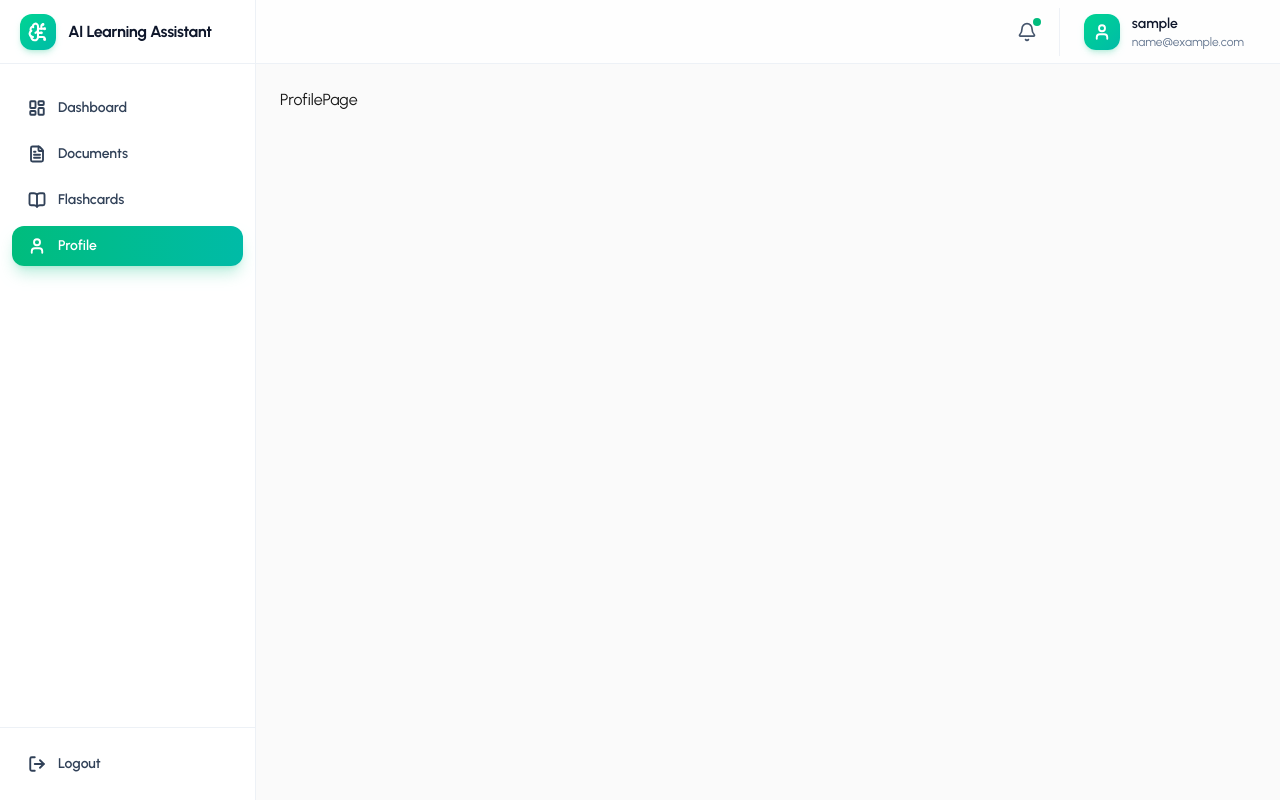
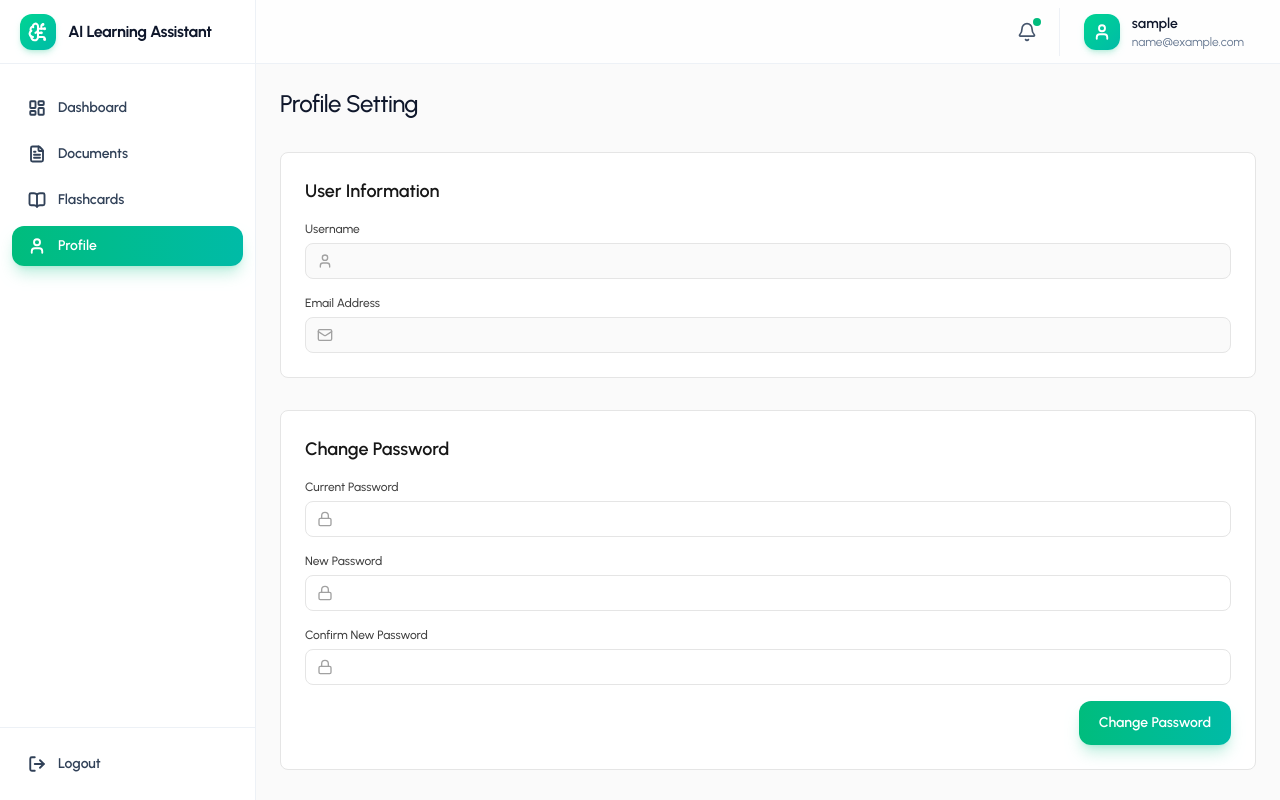
Before and after one commit to tee4tao/AI-Learning-Assistant, a React (Vite) app in the folder frontend/ai-learning-assistant/: page /profile in a window 1280 px wide. Built offline with nearby package versions, Linux system fonts and the light colour scheme; no server answers; sample sign-in values are in the browser's storage.

Commit message:
feat: implement ProfilePage with user information display and password change functionality

```diff
--- a/frontend/ai-learning-assistant/src/pages/profile/ProfilePage.jsx
+++ b/frontend/ai-learning-assistant/src/pages/profile/ProfilePage.jsx
@@ -1,8 +1,147 @@
-import React from 'react'
+import React, { useEffect, useState } from 'react'
+import PageHeader from '../../components/common/PageHeader';
+import { Lock, Mail, User } from 'lucide-react';
+import Button from '../../components/common/Button';
+import authService from '../../services/authService';
+import toast from 'react-hot-toast';
+import Spinner from '../../components/common/Spinner';
 
 const ProfilePage = () => {
+
+  const [loading, setLoading] = useState(true);
+  const [passwordLoading, setPasswordLoading] = useState(false);
+
+  const [username, setUsername] = useState('');
+  const [email, setEmail] = useState('');
+  const [currentPassword, setCurrentPassword] = useState('');
+  const [newPassword, setNewPassword] = useState('');
+  const [confirmNewPassword, setConfirmNewPassword] = useState('');
+
+
+  useEffect(()=>{
+    const fetchProfile = async () =>{
+      try {
+        const {data} = await authService.getProfile();
+        setUsername(data.user.username);
+        setEmail(data.user.email);
+      } catch (error) {
+        toast.error('Failed to fetch profile');
+        console.error(error);
+      } finally {
+        setLoading(false);
+      }
+    }
+    fetchProfile();
+  },[])
+
+  const handleChangePassword = async (e) => {
+    e.preventDefault();
+    if (newPassword !== confirmNewPassword) {
+      toast.error('New passwords do not match');
+      return;
+    }
+    if (newPassword.length < 6) {
+      toast.error('New password must be at least 6 characters long');
+      return;
+    }
+    setPasswordLoading(true);
+    try {
+      await authService.changePassword({currentPassword, newPassword});
+      toast.success('Password changed successfully');
+      setCurrentPassword('');
+      setNewPassword('');
+      setConfirmNewPassword('');
+    } catch (error) {
+      toast.error('Failed to change password');
+    } finally {
+      setPasswordLoading(false);
+    }
+  }
+
+  if (loading) {
+    return <Spinner />
+  }
+
   return (
-    <div>ProfilePage</div>
+    <div>
+      <PageHeader title={"Profile Setting"} />
+
+      <div className="space-y-8">
+        {/* User Information Display */}
+        <div className="bg-white border border-neutral-200 rounded-lg p-6">
+          <h3 className="text-lg font-semibold text-neutral-900 mb-4">
+            User Information
+          </h3>
+          <div className="space-y-4">
+            <div>
+              <label className="block text-xs font-medium text-neutral-700 mb-1.5">Username</label>
+              <div className="relative">
+              <div className="absolute inset-y-0 left-0 pl-3 flex items-center pointer-events-none">
+                <User className='size-4 text-neutral-400' />
+              </div>
+              <p className="w-full h-9 pl-9 pr-3 pt-2 border border-neutral-200 rounded-lg bg-neutral-50 text-sm text-neutral-900">{username}</p>
+            </div>
+            </div>
+            <div>
+              <label className="block text-xs font-medium text-neutral-700 mb-1.5">Email Address</label>
+              <div className="relative">
+              <div className="absolute inset-y-0 left-0 pl-3 flex items-center pointer-events-none">
+                <Mail className='size-4 text-neutral-400' />
+              </div>
+              <p className="w-full h-9 pl-9 pr-3 pt-2 border border-neutral-200 rounded-lg bg-neutral-50 text-sm text-neutral-900">{email}</p>
+            </div>
+            </div>
+          </div>
+        </div>
+
+        {/* Password Change Form */}
+        <div className="bg-white border border-neutral-200 rounded-lg p-6">
+          <h3 className="text-lg font-semibold text-neutral-900 mb-4">
+            Change Password
+          </h3>
+          <form className="" onSubmit={handleChangePassword} className="space-y-4">
+            <div>
+              <label className="block text-xs font-medium text-neutral-700 mb-1.5">
+                Current Password
+              </label>
+              <div className="relative">
+                <div className="absolute inset-y-0 left-0 pl-3 flex items-center pointer-events-none">
+                  <Lock className='size-4 text-neutral-400' />
+                </div>
+                <input type="password" value={currentPassword} onChange={(e) => setCurrentPassword(e.target.value)} required className="w-full h-9 pl-9 pr-3 border border-neutral-200 rounded-lg bg-white text-sm text-neutral-900 placeholder-neutral-400 transition-colors duration-150 focus:outline-none focus:ring-2 focus:ring-[#00d492] focus:border-transparent" />
+              </div>
+            </div>
+            <div>
+              <label className="block text-xs font-medium text-neutral-700 mb-1.5">
+                New Password
+              </label>
+              <div className="relative">
+                <div className="absolute inset-y-0 left-0 pl-3 flex items-center pointer-events-none">
+                  <Lock className='size-4 text-neutral-400' />
+                </div>
+                <input type="password" value={newPassword} onChange={(e) => setNewPassword(e.target.value)} required className="w-full h-9 pl-9 pr-3 border border-neutral-200 rounded-lg bg-white text-sm text-neutral-900 placeholder-neutral-400 transition-colors duration-150 focus:outline-none focus:ring-2 focus:ring-[#00d492] focus:border-transparent" />
+              </div>
+            </div>
+            <div>
+              <label className="block text-xs font-medium text-neutral-700 mb-1.5">
+                Confirm New Password
+              </label>
+              <div className="relative">
+                <div className="absolute inset-y-0 left-0 pl-3 flex items-center pointer-events-none">
+                  <Lock className='size-4 text-neutral-400' />
+                </div>
+                <input type="password" value={confirmNewPassword} onChange={(e) => setConfirmNewPassword(e.target.value)} required className="w-full h-9 pl-9 pr-3 border border-neutral-200 rounded-lg bg-white text-sm text-neutral-900 placeholder-neutral-400 transition-colors duration-150 focus:outline-none focus:ring-2 focus:ring-[#00d492] focus:border-transparent" />
+              </div>
+            </div>
+            <div className="flex justify-end">
+              <Button type="submit" disabled={passwordLoading}>
+                {passwordLoading ? 'Changing...' : 'Change Password'}
+              </Button>
+            </div>
+          </form>
+        </div>
+      </div>
+    </div>
   )
 }
 
```
